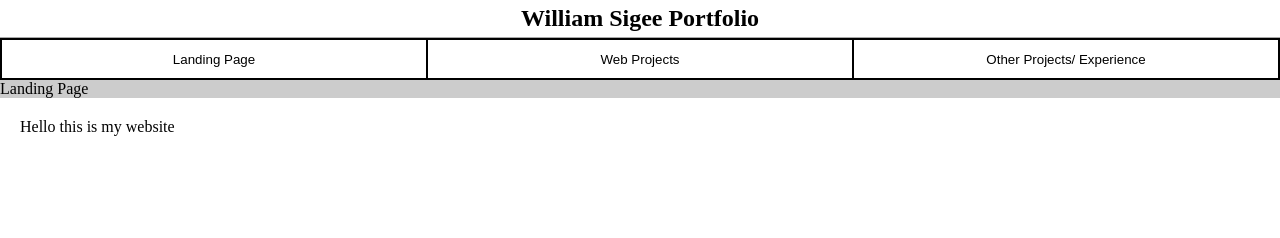
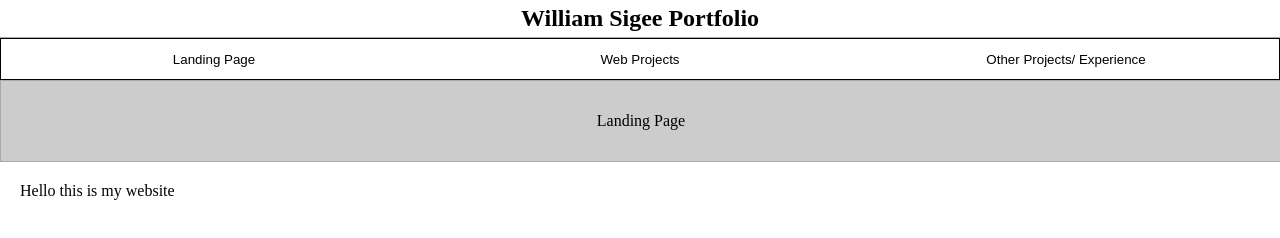
Before and after one commit to Will1802/Will1802.github.io, a plain HTML site: page index.html in a window 1280 px wide. Drawn offline with Linux system fonts and the light colour scheme.

Commit message:
Added banners styling

```diff
--- a/Styling.css
+++ b/Styling.css
@@ -34,7 +34,8 @@ body{
 
 .NavBarButton button{
     width:100%;
-    border: 0.5px solid;
+    /* border: 0.5px solid; */
+    border:0px;
     background:white;
 }
 
@@ -42,3 +43,12 @@ body{
     background:rgb(230,230,230);
     font-weight: bold;
 }
+
+.banner{
+    display: flex;
+    justify-content: center;
+    align-items: center;
+    width:100%;
+    height:10%;
+    border:solid 1.5px darkgray;
+}
```
